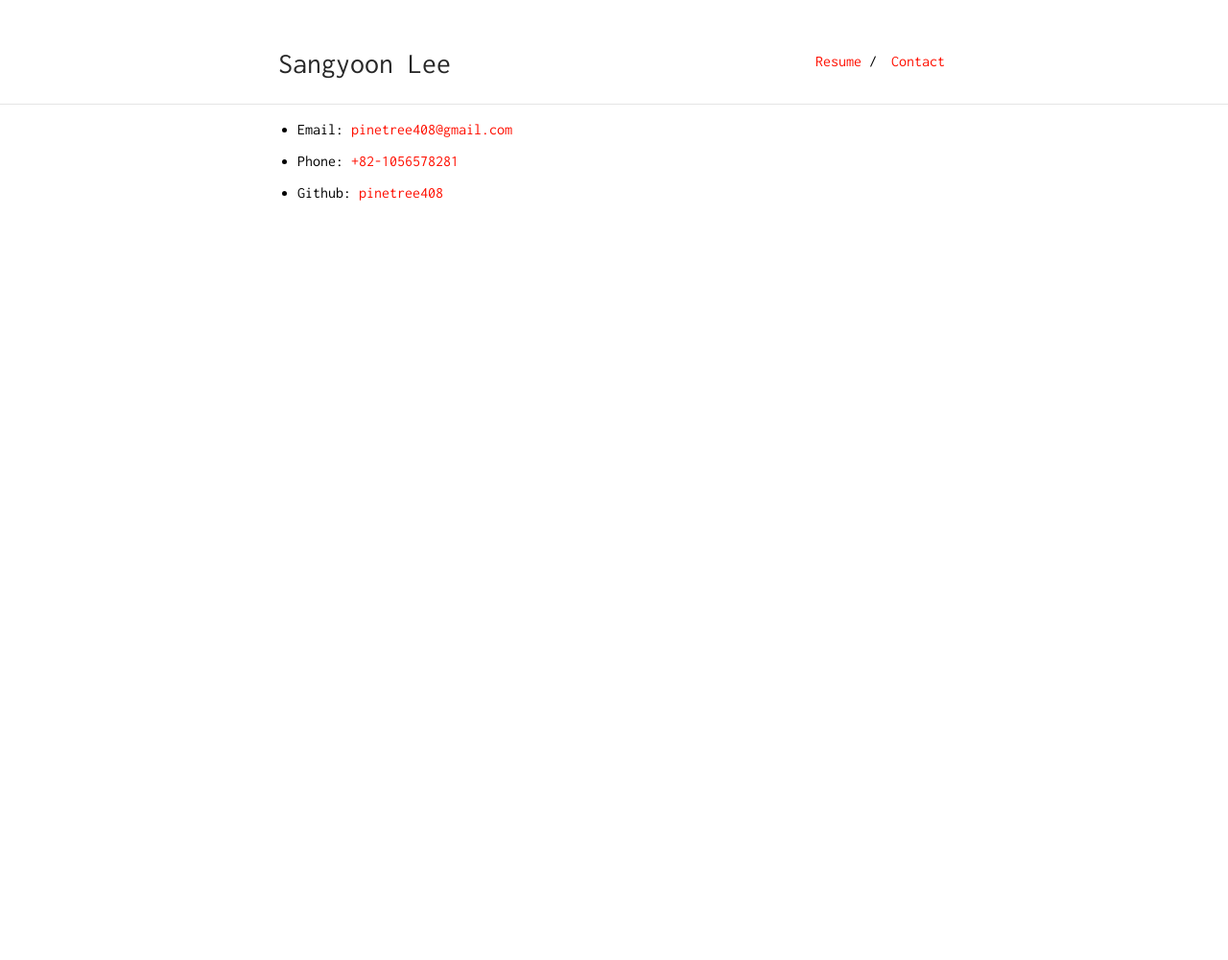
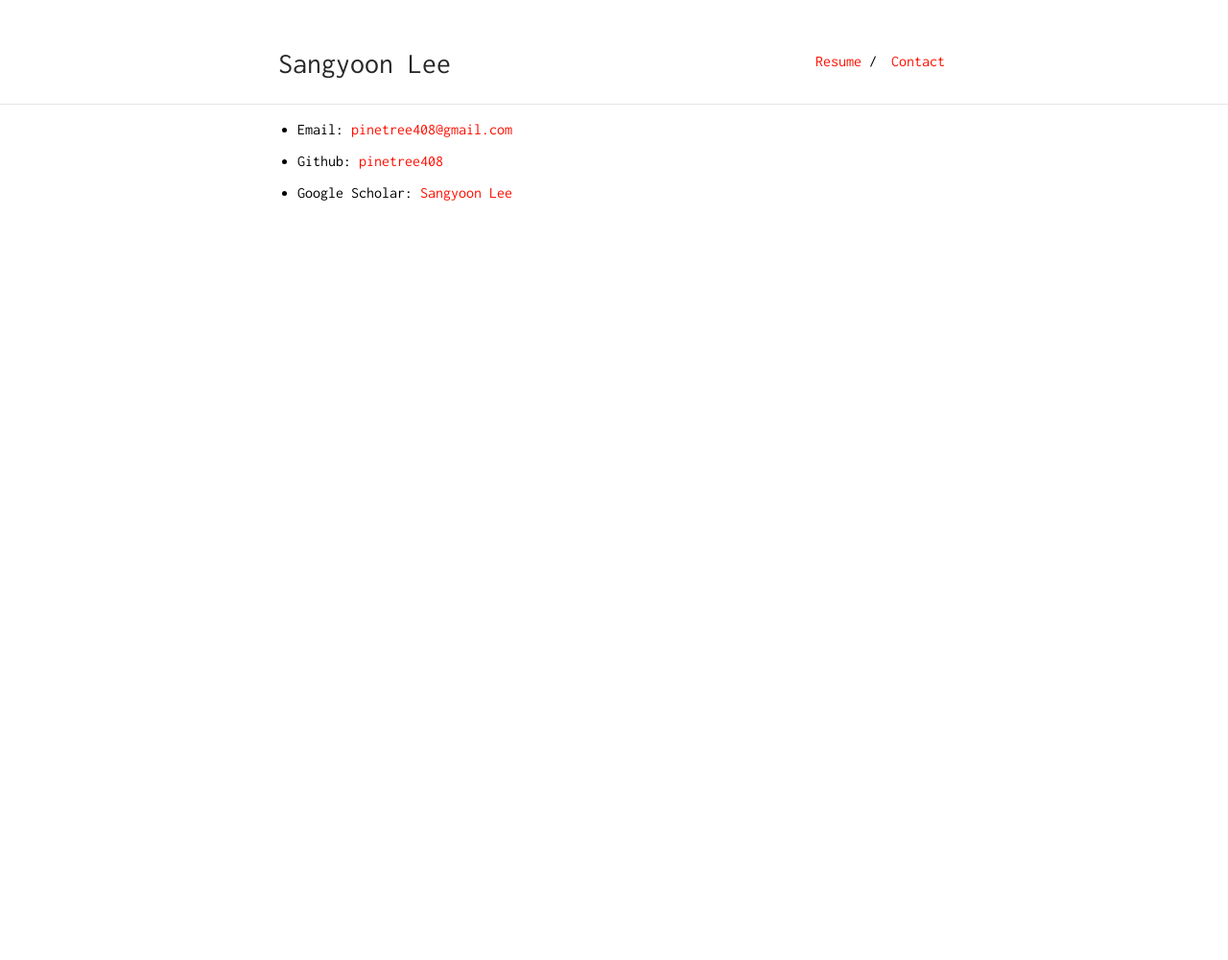
Before and after one commit to pinetree408/pinetree408.github.io, a Jekyll site: the page built from contact.md, in a window 1280 px wide. Shown: the whole page at 96% size. Built offline with Jekyll 4.4.1, drawn with Linux system fonts in a browser that asks for light colours.

Commit message:
Update contact page

```diff
--- a/contact.md
+++ b/contact.md
@@ -6,6 +6,6 @@ is_contact: true
 
 * Email: [pinetree408@gmail.com](mailto:pinetree408@gmail.com)
 
-* Phone: [+82-1056578281](tel:+82-1056578281)
+* Github: [pinetree408](http://github.com/pinetree408)
 
-* Github: [pinetree408](http://github.com/pinetree408)
+* Google Scholar: [Sangyoon Lee](https://scholar.google.com/citations?user=GSp2jNoAAAAJ)
```
